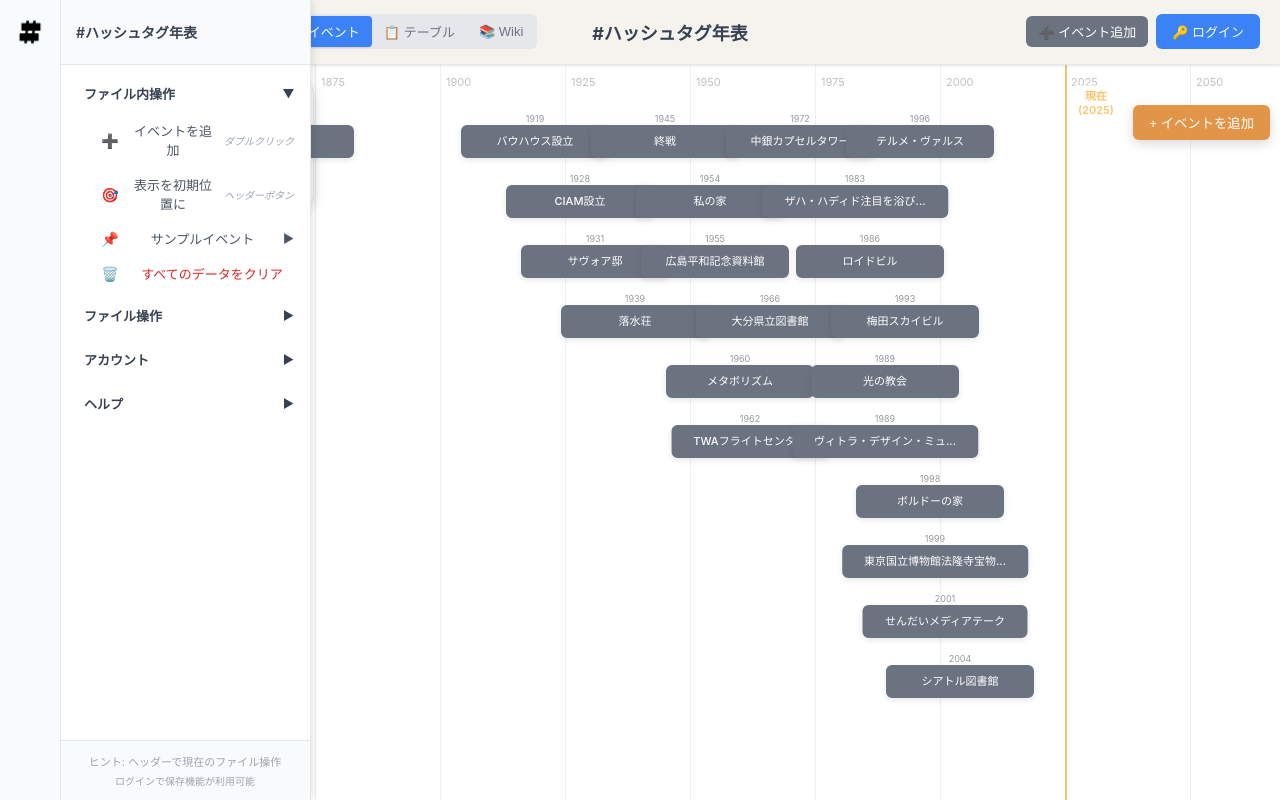
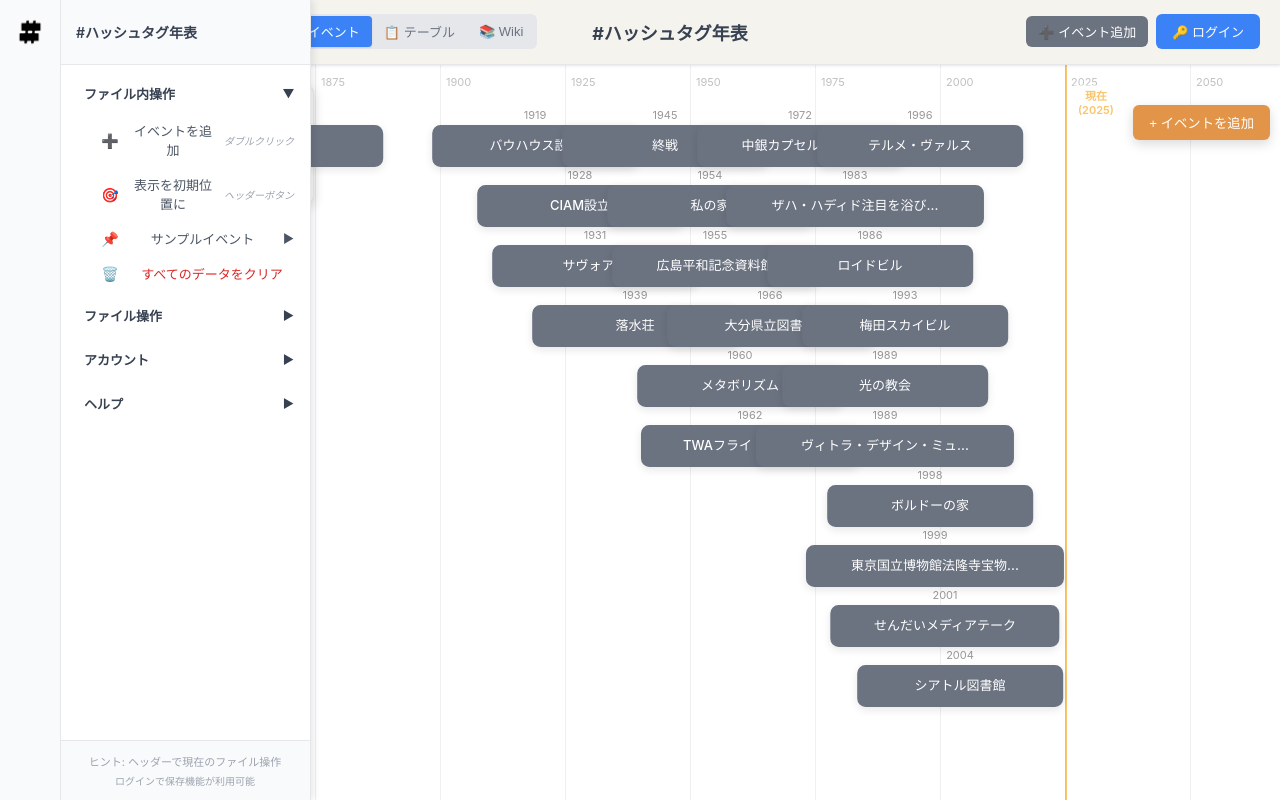
Before and after one commit to knzoym/hashtag-timeline, a React (Create React App) app: page / in a window 1280 px wide. Both pictures are taken after a click on the button "🎯 イベント". Built offline with nearby package versions, Linux system fonts and the light colour scheme.

Commit message:
イベントビュー検索2回までバグ直った

```diff
--- a/src/components/EnhancedEventCard.js
+++ b/src/components/EnhancedEventCard.js
@@ -1,4 +1,5 @@
-// src/components/EnhancedEventCard.js
+// ================================
+// src/components/EnhancedEventCard.js - 完全修正版
 import React from 'react';
 import { TIMELINE_CONFIG } from '../constants/timelineConfig';
 import { truncateTitle } from '../utils/timelineUtils';
@@ -10,40 +11,96 @@
   onDoubleClick,
   onMouseDown,
   panY,
-  calculateTextWidth
+  calculateTextWidth,
+  sizeScale = { scale: 1.0, fontSize: 11 }
 }) => {
   const truncatedTitle = truncateTitle(event.title);
+  const baseWidth = calculateTextWidth?.(truncatedTitle) || 80;
+
+  // サイズスケールを適用した幅計算
   const eventWidth = Math.max(
-    TIMELINE_CONFIG.EVENT_WIDTH,
-    (calculateTextWidth?.(truncatedTitle) || 80) + 16
+    TIMELINE_CONFIG.EVENT_WIDTH * sizeScale.scale,
+    (baseWidth + 16) * sizeScale.scale
+  );
+
+  // 複数年表対応：強調表示の判定
+  const belongsToHighlightedTimeline = event.timelineInfos?.some(info =>
+    isTimelineHighlighted
   );
 
   // イベントの色は初期色を保持、年表強調時のみ変更
   let eventColors;
 
-  if (isTimelineHighlighted && event.timelineInfo) {
-    // 年表強調時は年表色を使用
-    const timelineColor = event.timelineInfo.timelineColor;
+  if (belongsToHighlightedTimeline) {
+    const primaryTimelineInfo = event.timelineInfos?.[0];
     eventColors = {
-      backgroundColor: timelineColor,
+      backgroundColor: primaryTimelineInfo?.timelineColor || "#6b7280",
       textColor: "white",
-      borderColor: timelineColor
+      borderColor: primaryTimelineInfo?.timelineColor || "#6b7280"
     };
   } else if (isHighlighted) {
-    // 検索ハイライト
     eventColors = {
       backgroundColor: "#10b981",
       textColor: "white",
       borderColor: "#10b981"
     };
   } else {
-    // 通常表示（初期色を保持）
     eventColors = {
       backgroundColor: "#6b7280",
       textColor: "white",
       borderColor: "#6b7280"
     };
   }
+
+  // 境界線スタイル
+  const getBorderStyle = () => {
+    if (!event.timelineInfos || event.timelineInfos.length <= 1) {
+      const isTemporary = event.timelineInfos?.[0]?.isTemporary;
+      const borderWidth = Math.max(1, 2 * sizeScale.scale);
+      return isTemporary
+        ? `${borderWidth}px dashed ${eventColors.borderColor}`
+        : `${borderWidth}px solid ${eventColors.borderColor}`;
+    }
+
+    const borderWidth = Math.max(2, 4 * sizeScale.scale);
+    return `${borderWidth}px solid transparent`;
+  };
+
+  // 複数年表インジケーター
+  const renderMultiTimelineIndicator = () => {
+    if (!event.timelineInfos || event.timelineInfos.length <= 1) {
+      return null;
+    }
+
+    const dotSize = Math.max(2, 4 * sizeScale.scale);
+
+    return (
+      <div
+        style={{
+          position: 'absolute',
+          bottom: '-2px',
+          left: '50%',
+          transform: 'translateX(-50%)',
+          display: 'flex',
+          gap: `${Math.max(1, 2 * sizeScale.scale)}px`,
+          zIndex: 1,
+        }}
+      >
+        {event.timelineInfos.map((info, index) => (
+          <div
+            key={index}
+            style={{
+              width: `${dotSize}px`,
+              height: `${dotSize}px`,
+              backgroundColor: info.timelineColor,
+              borderRadius: '50%',
+              opacity: belongsToHighlightedTimeline ? 1 : 0.6,
+            }}
+          />
+        ))}
+      </div>
+    );
+  };
 
   return (
     <>
@@ -52,7 +109,7 @@
         style={{
           position: "absolute",
           left: event.adjustedPosition.x,
-          top: event.adjustedPosition.y + panY - 12 + "px",
+          top: event.adjustedPosition.y + panY - (12 * sizeScale.scale) + "px",
           transform: "translateX(-50%)",
           zIndex: 4,
           textAlign: "center",
@@ -60,9 +117,11 @@
         }}
       >
         <div style={{
-          fontSize: "9px",
-          color: isTimelineHighlighted ? event.timelineInfo?.timelineColor : "#999",
-          fontWeight: isTimelineHighlighted ? "600" : "normal",
+          fontSize: `${Math.max(8, sizeScale.fontSize - 2)}px`,
+          color: belongsToHighlightedTimeline
+            ? event.timelineInfos?.[0]?.timelineColor
+            : "#999",
+          fontWeight: belongsToHighlightedTimeline ? "600" : "normal",
           marginBottom: "2px"
         }}>
           {event.startDate.getFullYear()}
@@ -78,37 +137,43 @@
           top: event.adjustedPosition.y + panY + "px",
           transform: "translateX(-50%)",
           cursor: "ns-resize",
-          zIndex: isTimelineHighlighted ? 25 : (isHighlighted ? 24 : 23), // 年表線より確実に上に
+          zIndex: belongsToHighlightedTimeline ? 25 : (isHighlighted ? 24 : 23),
           textAlign: "center",
           userSelect: "none",
-          transition: "all 0.2s ease",
+          transition: "transform 0.1s ease-out", // パン遅延を軽減
         }}
         onMouseDown={(e) => onMouseDown(e, event)}
         onDoubleClick={() => onDoubleClick(event)}
       >
         <div
           style={{
-            padding: "8px 12px",
-            borderRadius: "6px",
+            padding: `${Math.max(4, 8 * sizeScale.scale)}px ${Math.max(6, 12 * sizeScale.scale)}px`,
+            borderRadius: `${Math.max(3, 6 * sizeScale.scale)}px`,
             color: eventColors.textColor,
             fontWeight: "500",
-            fontSize: "11px",
+            fontSize: `${sizeScale.fontSize}px`,
             minWidth: `${eventWidth}px`,
             backgroundColor: eventColors.backgroundColor,
-            border: event.timelineInfo?.isTemporary
-              ? `2px dashed ${eventColors.borderColor}`
-              : `2px solid ${eventColors.borderColor}`,
-            boxShadow: isTimelineHighlighted
-              ? `0 4px 12px ${eventColors.backgroundColor}40`
-              : "0 2px 6px rgba(0, 0, 0, 0.1)",
+            border: getBorderStyle(),
+            backgroundImage: event.timelineInfos && event.timelineInfos.length > 1
+              ? `linear-gradient(to right, ${event.timelineInfos.map(info => info.timelineColor).join(', ')})`
+              : undefined,
+            backgroundClip: event.timelineInfos && event.timelineInfos.length > 1
+              ? 'padding-box'
+              : undefined,
+            boxShadow: belongsToHighlightedTimeline
+              ? `0 ${Math.max(2, 4 * sizeScale.scale)}px ${Math.max(6, 12 * sizeScale.scale)}px ${eventColors.backgroundColor}40`
+              : `0 ${Math.max(1, 2 * sizeScale.scale)}px ${Math.max(3, 6 * sizeScale.scale)}px rgba(0, 0, 0, 0.1)`,
             lineHeight: "1.2",
             whiteSpace: "nowrap",
             overflow: "hidden",
             textOverflow: "ellipsis",
-            transform: isTimelineHighlighted ? "scale(1.05)" : "scale(1)",
+            transform: belongsToHighlightedTimeline ? "scale(1.05)" : "scale(1)",
+            position: 'relative',
           }}
         >
           {truncatedTitle}
+          {renderMultiTimelineIndicator()}
         </div>
       </div>
     </>
--- a/src/components/EventView.js
+++ b/src/components/EventView.js
@@ -1,4 +1,4 @@
-// src/components/EventView.js - 強化版
+// src/components/EventView.js - 完全修正版
 import React, { useCallback, useState, useMemo } from 'react';
 import { EnhancedEventCard } from './EnhancedEventCard';
 import { SmoothTimelineConnection } from './SmoothTimelineConnection';
@@ -29,6 +29,25 @@
     panX,
     panY
   );
+
+  // 画面内のイベント数に基づくサイズ調整
+  const getEventSizeScale = useMemo(() => {
+    const viewportWidth = window.innerWidth;
+    const visibleEvents = eventPositions.filter(event => {
+      const eventX = event.adjustedPosition.x;
+      return eventX > -panX - 200 && eventX < viewportWidth - panX + 200;
+    });
+
+    const visibleCount = visibleEvents.length;
+
+    // 段階的なサイズ調整
+    if (visibleCount <= 3) return { scale: 1.4, fontSize: 13, spacing: 80 };      // 極少: 最大
+    if (visibleCount <= 8) return { scale: 1.2, fontSize: 12, spacing: 70 };      // 少ない: 大きく
+    if (visibleCount <= 15) return { scale: 1.0, fontSize: 11, spacing: 60 };     // 普通: 標準
+    if (visibleCount <= 25) return { scale: 0.85, fontSize: 10, spacing: 50 };    // 多い: 小さく
+    if (visibleCount <= 40) return { scale: 0.7, fontSize: 9, spacing: 45 };      // 非常に多い: より小さく
+    return { scale: 0.6, fontSize: 8, spacing: 40 };                              // 極多: 最小
+  }, [eventPositions, panX]);
 
   // 年表のクリック/ホバーハンドリング
   const handleTimelineHover = useCallback((timelineId) => {
@@ -132,8 +151,10 @@
       {/* 現在線 */}
       {currentYearLine}
 
-      {/* 滑らかな年表線（画像参考） - zIndexを個別に設定 */}
-      {timelineConnections.map((timeline, index) => (
+      {/* 滑らかな年表線 - 逆順で描画してホバー問題を解決 */}
+      {timelineConnections.slice().reverse().map((timeline, reverseIndex) => {
+        const originalIndex = timelineConnections.length - 1 - reverseIndex;
+        return (
           <SmoothTimelineConnection
             key={timeline.id}
             timeline={timeline}
@@ -141,11 +162,13 @@
             displayState={getTimelineDisplayState(timeline.id)}
             onHover={handleTimelineHover}
             onClick={handleTimelineClick}
-          zIndex={10 + index} // 各年表線に異なるzIndexを割り当て
+            zIndex={5 + originalIndex} // 適切なzIndex順序
+            eventSizeScale={getEventSizeScale}
           />
-      ))}
+        );
+      })}
 
-      {/* イベント表示 - 年表線より上のレイヤーに配置 */}
+      {/* イベント表示 */}
       {eventPositions.map((event) => {
         // 複数年表対応の強調判定
         const isTimelineHighlighted = event.timelineInfos?.some(info =>
@@ -162,6 +185,7 @@
             onMouseDown={onEventDrag}
             panY={panY}
             calculateTextWidth={calculateTextWidth}
+            sizeScale={getEventSizeScale}
           />
         );
       })}
--- a/src/components/SmoothTimelineConnection.js
+++ b/src/components/SmoothTimelineConnection.js
@@ -1,4 +1,4 @@
-// src/components/SmoothTimelineConnection.js
+// src/components/SmoothTimelineConnection.js - 完全修正版
 import React from 'react';
 
 export const SmoothTimelineConnection = ({
@@ -7,38 +7,41 @@
   displayState,
   onHover,
   onClick,
-  zIndex = 3
+  zIndex = 3,
+  eventSizeScale = { scale: 1.0, fontSize: 11 }
 }) => {
   if (!timeline.points || timeline.points.length < 2) return null;
 
-  // 表示状態に基づくスタイル（太く、色付きに変更）
+  // 表示状態に基づくスタイル
   const getConnectionStyle = () => {
+    const baseWidth = 3 * eventSizeScale.scale;
+
     switch (displayState) {
       case 'selected':
         return {
-          strokeWidth: 6,
+          strokeWidth: Math.max(2, baseWidth * 2),
           opacity: 1.0,
           color: timeline.color,
           glowEffect: true,
         };
       case 'hovered':
         return {
-          strokeWidth: 5,
+          strokeWidth: Math.max(2, baseWidth * 1.6),
           opacity: 0.9,
           color: timeline.color,
           glowEffect: false,
         };
       case 'dimmed':
         return {
-          strokeWidth: 2,
+          strokeWidth: Math.max(1, baseWidth * 0.6),
           opacity: 0.3,
           color: timeline.color,
           glowEffect: false,
         };
       default:
         return {
-          strokeWidth: 3, // デフォルトも太くする
-          opacity: 0.7,   // 色も見えるようにする
+          strokeWidth: Math.max(1, baseWidth),
+          opacity: 0.7,
           color: timeline.color,
           glowEffect: false,
         };
@@ -47,44 +50,56 @@
 
   const style = getConnectionStyle();
 
-  // 滑らかな曲線パス生成（画像を参考に）
-  const generateSmoothPath = (points) => {
+  // イベントボックスの左右から横方向に伸ばす接続パス生成
+  const generateHorizontalConnectionPath = (points) => {
     if (points.length < 2) return '';
 
     let path = '';
     const adjustedPoints = points.map(p => ({
       x: p.x,
-      y: p.y + panY
+      y: p.y + panY,
+      event: p.event
     }));
 
-    // 各イベントから横に伸ばしてから接続
+    // イベントの推定幅を計算
+    const getEventWidth = (point) => {
+      const baseWidth = 80;
+      return Math.max(120 * eventSizeScale.scale, (baseWidth + 16) * eventSizeScale.scale);
+    };
+
     for (let i = 0; i < adjustedPoints.length; i++) {
       const point = adjustedPoints[i];
-      const horizontalExtend = 30; // 横に伸ばす距離
+      const eventWidth = getEventWidth(point);
+      const horizontalExtend = Math.max(20, eventWidth / 2 + 10); // ボックス端から少し伸ばす
 
       if (i === 0) {
-        // 最初のポイント: 横線から開始
-        path += `M ${point.x - horizontalExtend} ${point.y} L ${point.x} ${point.y}`;
+        // 最初のポイント: 右端から開始
+        path += `M ${point.x + horizontalExtend} ${point.y}`;
       } else {
         const prevPoint = adjustedPoints[i - 1];
+        const prevEventWidth = getEventWidth(prevPoint);
+        const prevExtend = Math.max(20, prevEventWidth / 2 + 10);
 
-        // 滑らかな曲線で接続
-        const cp1x = prevPoint.x + horizontalExtend;
-        const cp1y = prevPoint.y;
-        const cp2x = point.x - horizontalExtend;
-        const cp2y = point.y;
+        // 前のポイントの右端から現在のポイントの左端へ滑らかに接続
+        const startX = prevPoint.x + prevExtend;
+        const endX = point.x - horizontalExtend;
 
-        // 3次ベジエ曲線
-        path += ` L ${cp1x} ${cp1y}`;
-        path += ` C ${cp1x + 20} ${cp1y}, ${cp2x - 20} ${cp2y}, ${cp2x} ${cp2y}`;
-        path += ` L ${point.x} ${point.y}`;
+        // 制御点で滑らかなカーブを作成
+        const midX = (startX + endX) / 2;
+        const cp1X = startX + Math.min(50, Math.abs(endX - startX) / 3);
+        const cp2X = endX - Math.min(50, Math.abs(endX - startX) / 3);
+
+        // ベジエ曲線で接続
+        path += ` L ${startX} ${prevPoint.y}`;
+        path += ` C ${cp1X} ${prevPoint.y}, ${cp2X} ${point.y}, ${endX} ${point.y}`;
+        path += ` L ${point.x - horizontalExtend} ${point.y}`;
       }
     }
 
     return path;
   };
 
-  const pathD = generateSmoothPath(timeline.points);
+  const pathD = generateHorizontalConnectionPath(timeline.points);
 
   return (
     <svg
@@ -94,8 +109,8 @@
         left: 0,
         width: '100%',
         height: '100%',
-        pointerEvents: 'auto', // 常にイベント処理を有効にする
-        zIndex: zIndex, // 明示的にzIndexを制御
+        pointerEvents: 'auto',
+        zIndex: zIndex,
       }}
     >
       <defs>
@@ -110,15 +125,13 @@
         )}
       </defs>
 
-      {/* クリック可能な透明な非常に太い線（ホバー/クリック用） - ちらつき防止 */}
+      {/* ホバー/クリック判定用の透明な太い線 */}
       <path
         d={pathD}
         stroke="transparent"
-        strokeWidth="20" // さらに太い判定領域
+        strokeWidth="20"
         fill="none"
-        style={{
-          cursor: 'pointer',
-        }}
+        style={{ cursor: 'pointer' }}
         onMouseEnter={(e) => {
           e.stopPropagation();
           onHover(timeline.id);
@@ -144,22 +157,22 @@
         strokeLinejoin="round"
         filter={style.glowEffect ? `url(#glow-${timeline.id})` : undefined}
         style={{
-          transition: 'all 0.2s ease',
-          pointerEvents: 'none', // 表示線はクリックイベントを受けない
+          transition: 'all 0.1s ease', // パン遅延を軽減
+          pointerEvents: 'none',
         }}
       />
 
-      {/* 接続ポイント（選択/ホバー時のみ表示） */}
+      {/* 接続ポイント */}
       {(displayState === 'selected' || displayState === 'hovered') &&
         timeline.points.map((point, index) => (
           <circle
             key={index}
             cx={point.x}
             cy={point.y + panY}
-            r="4" // 少し大きくする
+            r={Math.max(2, 4 * eventSizeScale.scale)}
             fill={timeline.color}
             stroke="white"
-            strokeWidth="2"
+            strokeWidth={Math.max(1, 2 * eventSizeScale.scale)}
             opacity={style.opacity}
             style={{
               filter: style.glowEffect ? `url(#glow-${timeline.id})` : undefined,
--- a/src/hooks/useEnhancedEventLayout.js
+++ b/src/hooks/useEnhancedEventLayout.js
@@ -1,9 +1,10 @@
-// src/hooks/useEnhancedEventLayout.js
+// src/hooks/useEnhancedEventLayout.js - 検索問題修正版
 import { useMemo } from 'react';
 import { TIMELINE_CONFIG } from '../constants/timelineConfig';
 
 export const useEnhancedEventLayout = (events, timelines, currentPixelsPerYear, panX, panY) => {
   return useMemo(() => {
+    // 依存関係を明示的に定義して検索問題を解決
     const eventTimelineMap = new Map(); // eventId -> [timelineInfo1, timelineInfo2, ...]
 
     // 複数年表対応：各イベントが属する全ての年表を記録
@@ -26,7 +27,7 @@
         });
     });
 
-    // 全てのイベントを統合（重複除去）
+    // 全てのイベントを統合
     const allEventIds = new Set([
       ...events.map(e => e.id),
       ...Array.from(eventTimelineMap.keys())
@@ -38,15 +39,16 @@
 
       return {
         ...baseEvent,
-        timelineInfos, // 複数の年表情報を配列で保持
+        timelineInfos,
       };
-    }).filter(Boolean).sort((a, b) => a.startDate.getTime() - b.startDate.getTime());
+    }).filter(event => event && event.startDate) // null/undefinedチェック追加
+      .sort((a, b) => a.startDate.getTime() - b.startDate.getTime());
 
-    // 改善された配置アルゴリズム（複数年表を考慮）
+    // 配置アルゴリズム
     const eventPositions = [];
     let currentLevel = 0;
 
-    // 年表別にグループ化（イベントが複数年表に属する場合は全てに含める）
+    // 年表別にグループ化
     const timelineEventGroups = new Map();
     timelines.forEach(timeline => {
       if (!timeline.isVisible) return;
@@ -60,7 +62,7 @@
       }
     });
 
-    // 年表ごとにまとめて配置（同じ年表内のイベントをy座標近くに）
+    // 年表ごとにまとめて配置
     const processedEventIds = new Set();
 
     timelineEventGroups.forEach((timelineEvents, timelineId) => {
@@ -68,7 +70,7 @@
 
       timelineEvents.forEach((event, index) => {
         if (processedEventIds.has(event.id)) {
-          return; // 既に配置済みのイベントはスキップ
+          return;
         }
 
         const eventX = (event.startDate.getFullYear() - (-5000)) * currentPixelsPerYear + panX;
@@ -80,7 +82,6 @@
           const testY = TIMELINE_CONFIG.MAIN_TIMELINE_Y + testLevel * 60;
           let hasCollision = false;
 
-          // 他のイベントとの衝突チェック
           for (const pos of eventPositions) {
             if (Math.abs(eventX - pos.adjustedPosition.x) < 120 &&
                 Math.abs(testY - pos.adjustedPosition.y) < 50) {
@@ -96,7 +97,6 @@
           }
         }
 
-        // 衝突回避できない場合は新しいレベルを使用
         if (eventY === undefined) {
           while (true) {
             currentLevel++;
@@ -127,20 +127,19 @@
         processedEventIds.add(event.id);
       });
 
-      currentLevel = Math.max(currentLevel, baseLevel + 2); // 年表間のスペース確保
+      currentLevel = Math.max(currentLevel, baseLevel + 2);
     });
 
     // 年表に属さないイベントを配置
     allEventsForLayout.forEach(event => {
       if (processedEventIds.has(event.id) || event.timelineInfos.length > 0) {
-        return; // 既に配置済みまたは年表所属イベントはスキップ
+        return;
       }
 
       const eventX = (event.startDate.getFullYear() - (-5000)) * currentPixelsPerYear + panX;
       let eventY = TIMELINE_CONFIG.MAIN_TIMELINE_Y;
       let level = 0;
 
-      // 衝突回避
       while (level < 50) {
         const testY = TIMELINE_CONFIG.MAIN_TIMELINE_Y + level * 60;
         let hasCollision = false;
@@ -167,7 +166,7 @@
       });
     });
 
-    // 年表接続情報の生成（複数年表対応）
+    // 年表接続情報の生成
     const timelineConnections = [];
 
     timelines.forEach(timeline => {
@@ -175,7 +174,6 @@
 
       const connectionPoints = [];
 
-      // この年表に属する全てのイベントを取得
       eventPositions.forEach(eventPos => {
         const belongsToThisTimeline = eventPos.timelineInfos?.some(
           info => info.timelineId === timeline.id
@@ -190,7 +188,6 @@
         }
       });
 
-      // 時系列順にソート
       connectionPoints.sort((a, b) => a.event.startDate.getTime() - b.event.startDate.getTime());
 
       if (connectionPoints.length > 1) {
@@ -207,5 +204,5 @@
       eventPositions,
       timelineConnections,
     };
-  }, [events, timelines, currentPixelsPerYear, panX, panY]);
+  }, [events, timelines, currentPixelsPerYear, panX, panY]); // 明示的な依存関係
 };
```
Lines whose indentation alone changed are shown as unchanged.
